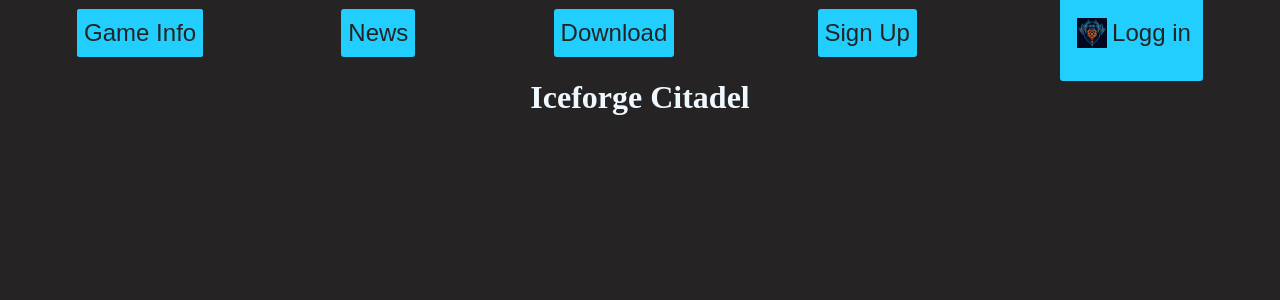
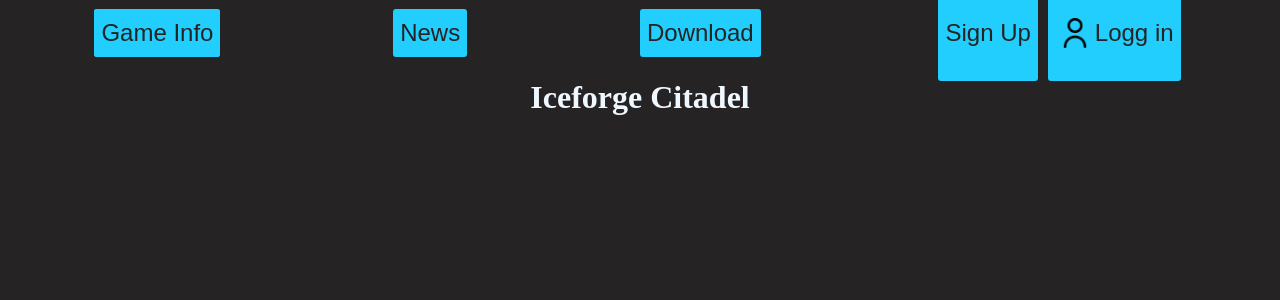
Before and after one commit to AndreK-B06/Fullsctack-web, a React (Create React App) app: page / in a window 1280 px wide. Shown: the top 300 px of the page. Built offline with nearby package versions, Linux system fonts and the light colour scheme.

Commit message:
img user

```diff
--- a/src/components/nav/nav-bar.jsx
+++ b/src/components/nav/nav-bar.jsx
@@ -16,13 +16,12 @@ export default function navBar() {
           Download
         </button>
 
-        <button button className="nav-btn marg-5 font-btn">
-          Sign Up
-        </button>
-
-        <section className="nav-btn flex-row">
+        <section className=" flex-row">
+          <button button className="nav-btn marg-5 font-btn">
+            Sign Up
+          </button>
           <button className="nav-btn marg-5 flex-row">
-            <img className="icons marg-5" src="/logo.png" alt="user img" />
+            <img className="icons marg-5" src="/user.png" alt="user img" />
             <p className="font-btn">Logg in</p>
           </button>
         </section>
```
